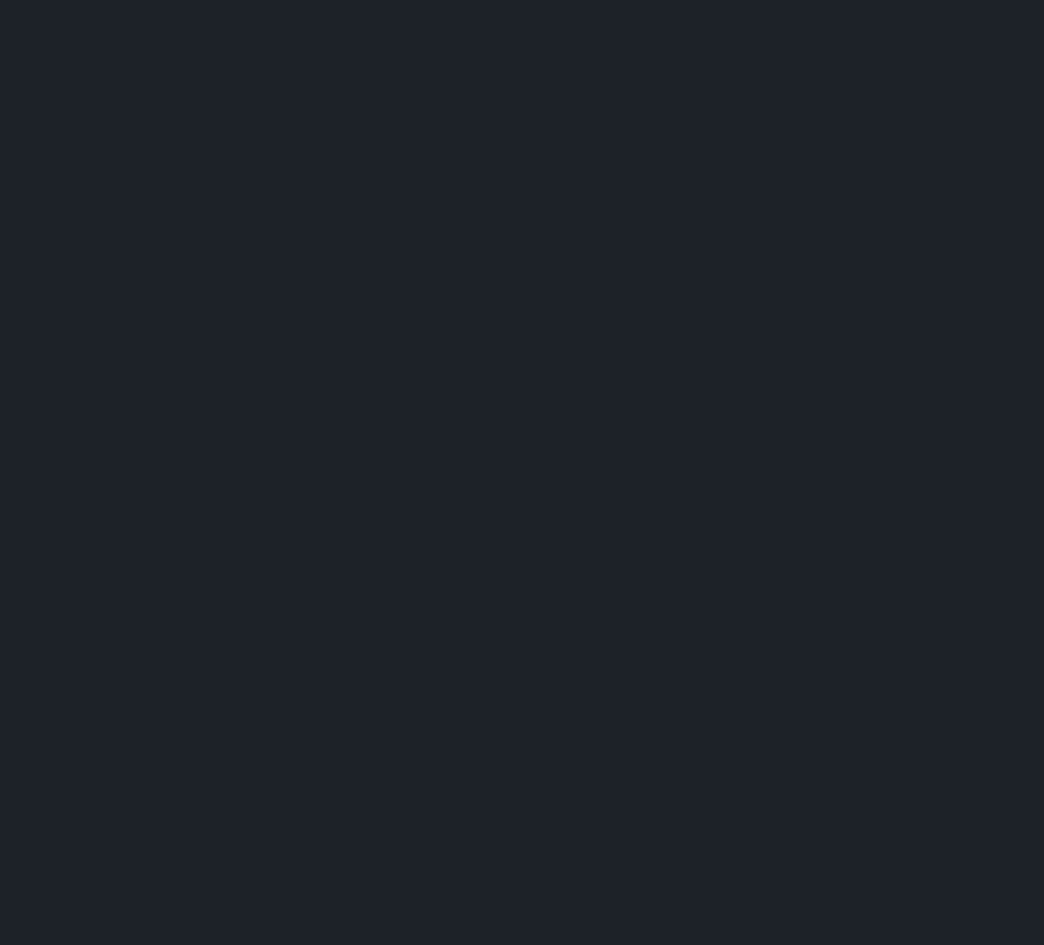
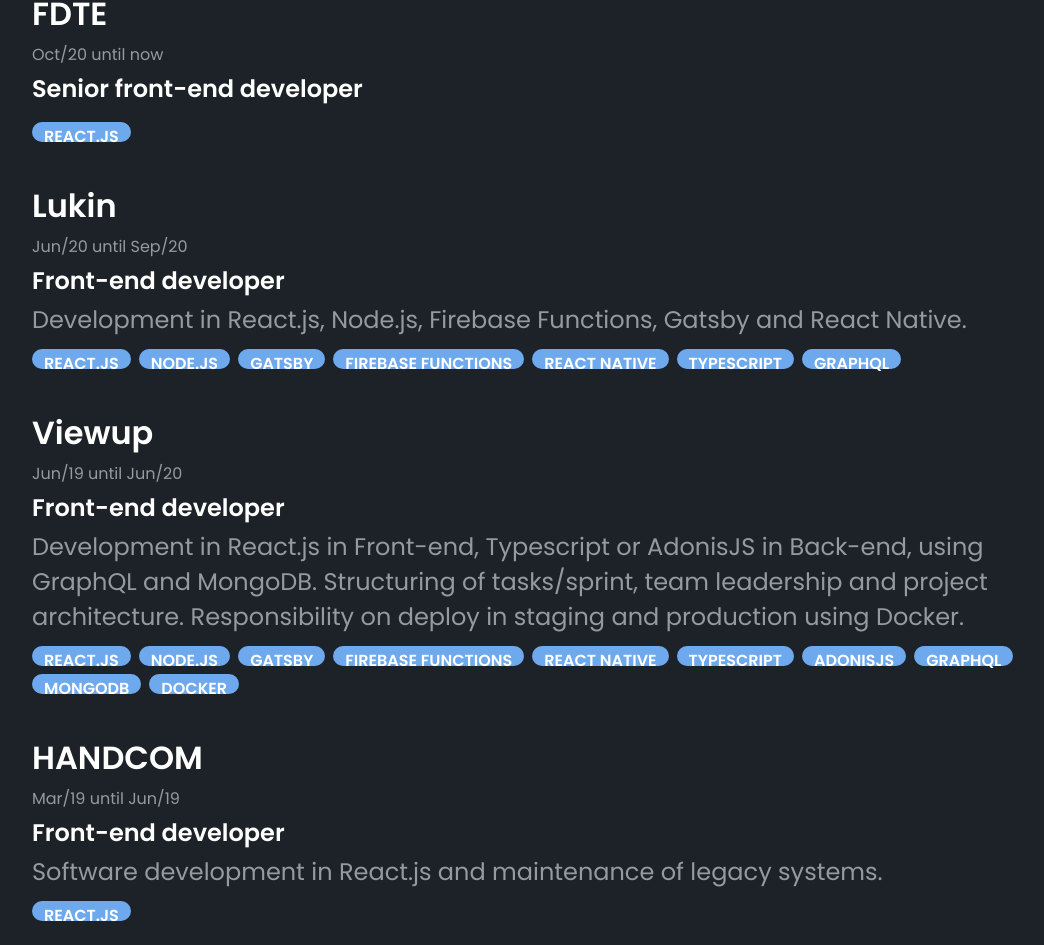
Before and after one commit to EduSantosBrito/portfolio-nextjs, a Next.js app: page / in a window 1280 px wide. Shown: the part 800-1745 px from the top of the page, without its empty margins (96-1140 px from the left). Before the commit the page ends 800 px from the top, so only its background shows below. Built offline with nearby package versions, Linux system fonts and the light colour scheme.

Commit message:
feat: create Experiences component

```diff
--- /dev/null
+++ b/components/Experiences/index.tsx
@@ -0,0 +1,56 @@
+import { Experience } from '@types';
+import React from 'react';
+import ExperiencesLayout from './layout';
+
+const Experiences = () => {
+    const experiences: Experience[] = [
+        { company: 'FDTE', jobTitle: 'Senior front-end developer', startDate: 'Oct/20', techs: [{ title: 'React.js' }] },
+        {
+            company: 'Lukin',
+            jobTitle: 'Front-end developer',
+            startDate: 'Jun/20',
+            endDate: 'Sep/20',
+            description: 'Development in React.js, Node.js, Firebase Functions, Gatsby and React Native.',
+            techs: [
+                { title: 'React.js' },
+                { title: 'Node.js' },
+                { title: 'Gatsby' },
+                { title: 'Firebase Functions' },
+                { title: 'React Native' },
+                { title: 'Typescript' },
+                { title: 'GraphQL' },
+            ],
+        },
+        {
+            company: 'Viewup',
+            jobTitle: 'Front-end developer',
+            startDate: 'Jun/19',
+            endDate: 'Jun/20',
+            description:
+                'Development in React.js in Front-end, Typescript or AdonisJS in Back-end, using GraphQL and MongoDB.  Structuring of tasks/sprint, team leadership and project architecture. Responsibility on deploy in staging and production using Docker.',
+            techs: [
+                { title: 'React.js' },
+                { title: 'Node.js' },
+                { title: 'Gatsby' },
+                { title: 'Firebase Functions' },
+                { title: 'React Native' },
+                { title: 'Typescript' },
+                { title: 'AdonisJS' },
+                { title: 'GraphQL' },
+                { title: 'MongoDB' },
+                { title: 'Docker' },
+            ],
+        },
+        {
+            company: 'HANDCOM',
+            jobTitle: 'Front-end developer',
+            startDate: 'Mar/19',
+            endDate: 'Jun/19',
+            description: 'Software development in React.js and maintenance of legacy systems.',
+            techs: [{ title: 'React.js' }],
+        },
+    ];
+    return <ExperiencesLayout experiences={experiences} />;
+};
+
+export default Experiences;
--- /dev/null
+++ b/components/Experiences/layout.tsx
@@ -0,0 +1,42 @@
+import React from 'react';
+import { Experience } from '@types';
+import { SectionTitle } from 'shared/SectionTitle';
+import {
+    Chip,
+    ChipsContainer,
+    ExperienceDate,
+    ExperienceDescription,
+    ExperienceItem,
+    ExperienceJobTitle,
+    ExperiencesContainer,
+    ExperienceTitle,
+} from './style';
+
+interface ExperiencesLayoutProps {
+    experiences: Experience[];
+}
+
+const ExperiencesLayout = ({ experiences }: ExperiencesLayoutProps) => {
+    return (
+        <ExperiencesContainer id='experiences'>
+            <SectionTitle>Experiences</SectionTitle>
+            {experiences.map(experience => (
+                <ExperienceItem key={experience.company}>
+                    <ExperienceTitle>{experience.company}</ExperienceTitle>
+                    <ExperienceDate>
+                        {experience.startDate} until {experience.endDate || 'now'}
+                    </ExperienceDate>
+                    <ExperienceJobTitle>{experience.jobTitle}</ExperienceJobTitle>
+                    <ExperienceDescription>{experience.description}</ExperienceDescription>
+                    <ChipsContainer>
+                        {experience.techs?.map(tech => (
+                            <Chip>{tech.title}</Chip>
+                        ))}
+                    </ChipsContainer>
+                </ExperienceItem>
+            ))}
+        </ExperiencesContainer>
+    );
+};
+
+export default ExperiencesLayout;
--- /dev/null
+++ b/components/Experiences/style.tsx
@@ -0,0 +1,73 @@
+import { WithTheme } from 'shared/withTheme';
+import styled from 'styled-components';
+
+export const ExperiencesContainer = styled.section`
+    width: 100%;
+    display: flex;
+    flex-direction: column;
+    justify-content: center;
+    align-items: center;
+`;
+
+type ExperienceTitleProps = WithTheme;
+
+export const ExperienceTitle = styled.h4<ExperienceTitleProps>`
+    font-weight: 600;
+    font-size: ${({ theme }: ExperienceTitleProps) => theme.fontSizes.large};
+    color: ${({ theme }: ExperienceTitleProps) => theme.colors.white};
+`;
+
+type ExperienceDateProps = WithTheme;
+
+export const ExperienceDate = styled.p<ExperienceDateProps>`
+    font-weight: 400;
+    font-size: ${({ theme }: ExperienceDateProps) => theme.fontSizes.small};
+    color: ${({ theme }: ExperienceDateProps) => theme.colors.typography.main};
+`;
+
+type ExperienceJobTitleProps = WithTheme;
+
+export const ExperienceJobTitle = styled.h5<ExperienceJobTitleProps>`
+    font-weight: 600;
+    font-size: ${({ theme }: ExperienceJobTitleProps) => theme.fontSizes.default};
+    color: ${({ theme }: ExperienceJobTitleProps) => theme.colors.white};
+`;
+
+type ExperienceDescriptionProps = WithTheme;
+
+export const ExperienceDescription = styled.p<ExperienceDescriptionProps>`
+    font-weight: 400;
+    font-size: ${({ theme }: ExperienceDescriptionProps) => theme.fontSizes.default};
+    color: ${({ theme }: ExperienceDescriptionProps) => theme.colors.typography.main};
+`;
+
+export const ChipsContainer = styled.div`
+    display: flex;
+    flex-wrap: wrap;
+    justify-content: flex-start;
+    align-items: center;
+    gap: 8px;
+    margin: 8px 0px;
+`;
+
+type ChipProps = WithTheme;
+
+export const Chip = styled.div<ChipProps>`
+    height: 20px;
+    background-color: ${({ theme }: ChipProps) => theme.colors.primary.main};
+    font-weight: 600;
+    color: ${({ theme }: ChipProps) => theme.colors.white};
+    text-transform: uppercase;
+    padding: 2px 12px;
+    border-radius: 10px;
+`;
+
+export const ExperienceItem = styled.div`
+    margin: 16px 0px;
+    width: 80%;
+    display: flex;
+    flex-direction: column;
+    justify-content: center;
+    align-items: flex-start;
+    gap: 4px;
+`;
--- a/pages/index.tsx
+++ b/pages/index.tsx
@@ -3,6 +3,7 @@ import Head from 'next/head';
 import Navbar from '@components/Navbar';
 import Header from '@components/Header';
 import Languages from '@components/Languages';
+import Experiences from '@components/Experiences';
 
 const Home: React.FC = () => {
     return (
@@ -15,6 +16,7 @@ const Home: React.FC = () => {
                 <Navbar />
                 <Header />
                 <Languages />
+                <Experiences />
             </main>
         </div>
     );
```
Also changed, not shown: @types/index.ts (+13 -0 lines).
